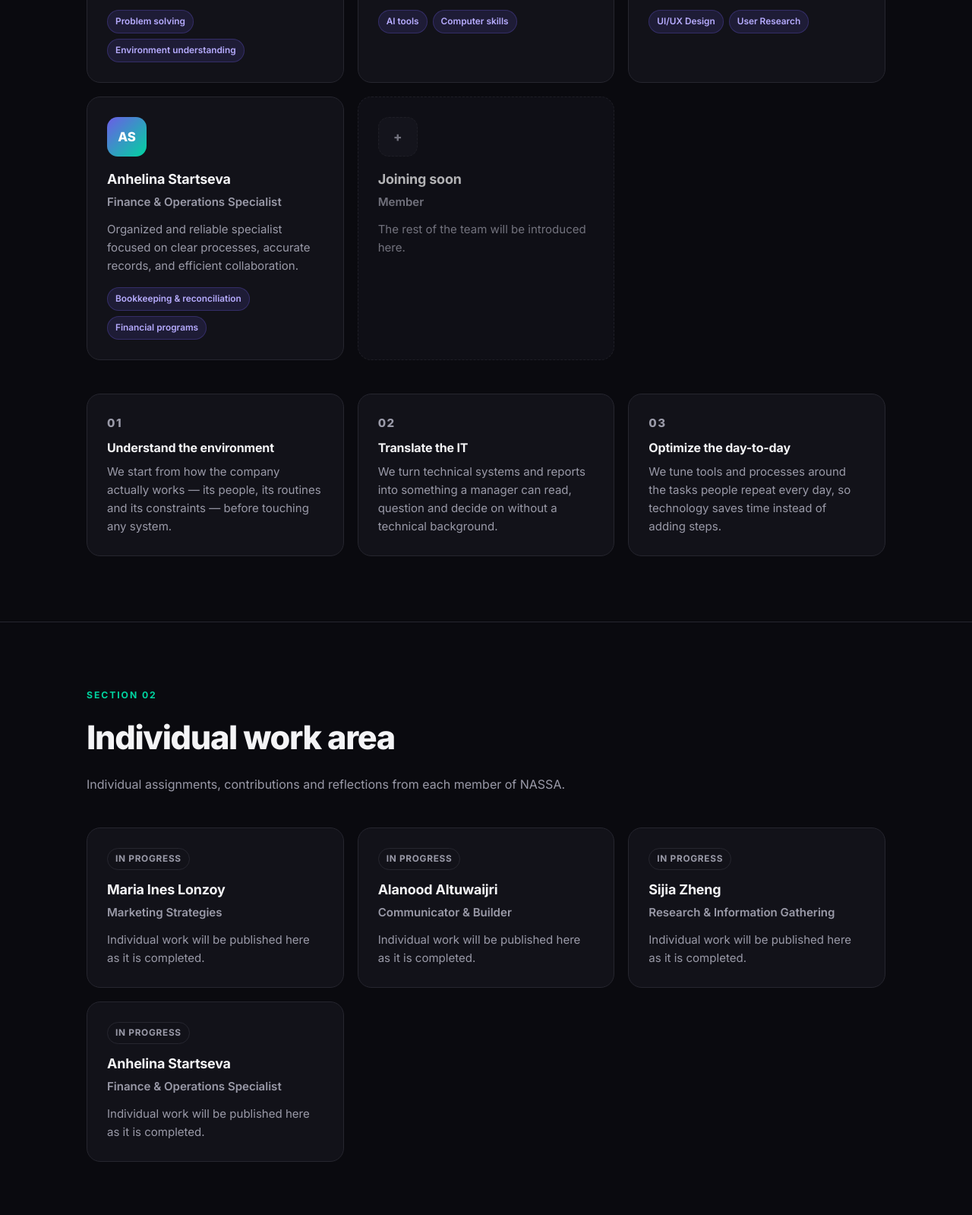
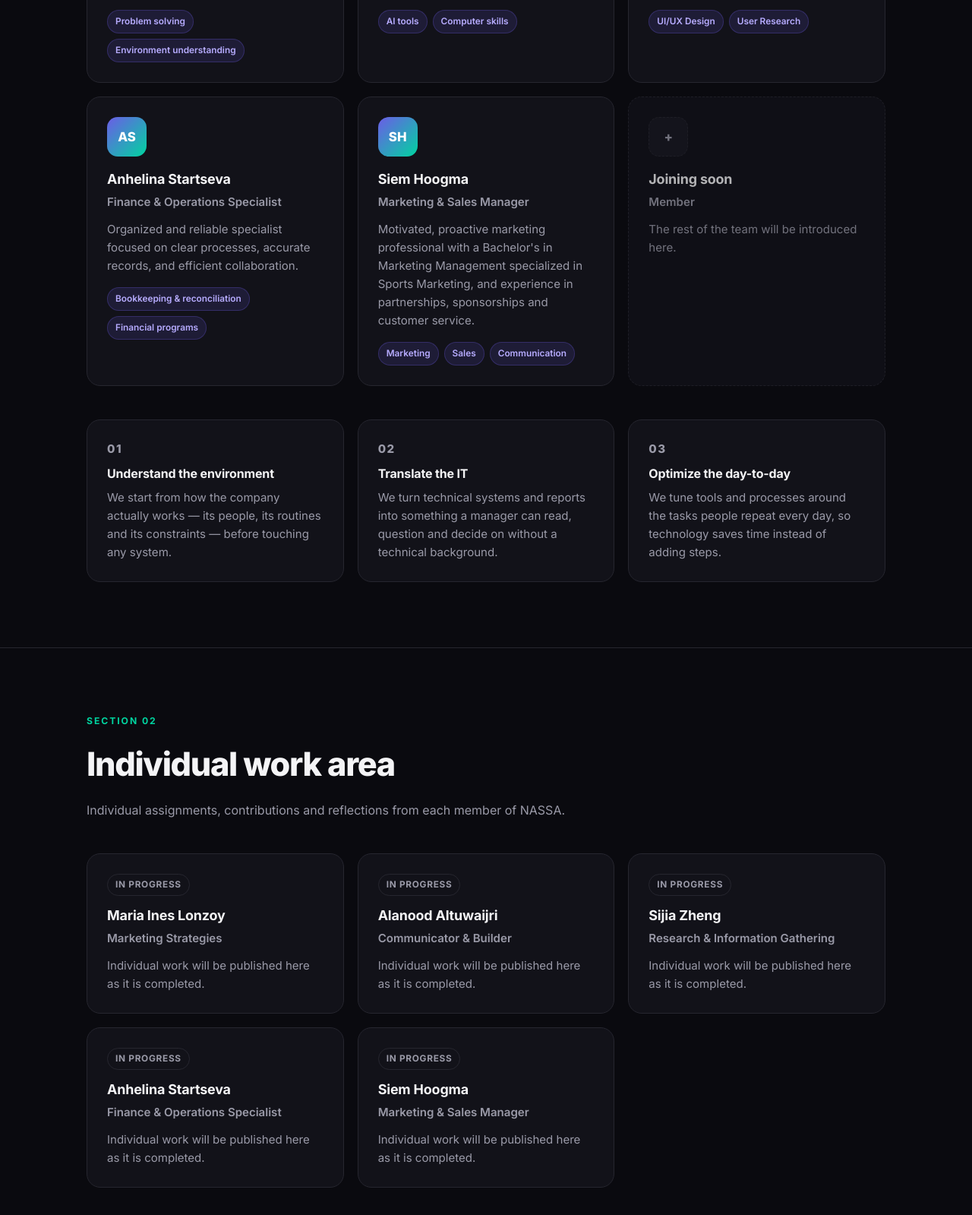
Before and after one commit to alanoud-star111/nassa, a plain HTML site: page index.html in a window 1280 px wide. Shown: the part 1141-2740 px from the top of the page at 76% size. Drawn offline with Linux system fonts and the light colour scheme.

Commit message:
Add files via upload

```diff
--- a/index.html
+++ b/index.html
@@ -175,6 +175,14 @@
         <div class="tags"><span class="tag">Bookkeeping &amp; reconciliation</span><span class="tag">Financial programs</span></div>
       </div>
 
+      <div class="card">
+        <div class="avatar">SH</div>
+        <h3>Siem Hoogma</h3>
+        <p class="role">Marketing &amp; Sales Manager</p>
+        <p>Motivated, proactive marketing professional with a Bachelor's in Marketing Management specialized in Sports Marketing, and experience in partnerships, sponsorships and customer service.</p>
+        <div class="tags"><span class="tag">Marketing</span><span class="tag">Sales</span><span class="tag">Communication</span></div>
+      </div>
+
       <div class="card pending">
         <div class="avatar ghost">+</div>
         <h3>Joining soon</h3>
@@ -235,6 +243,12 @@
         <p class="role">Finance &amp; Operations Specialist</p>
         <p>Individual work will be published here as it is completed.</p>
       </div>
+      <div class="card">
+        <span class="status">In progress</span>
+        <h3>Siem Hoogma</h3>
+        <p class="role">Marketing &amp; Sales Manager</p>
+        <p>Individual work will be published here as it is completed.</p>
+      </div>
     </div>
   </div>
 </section>
```
